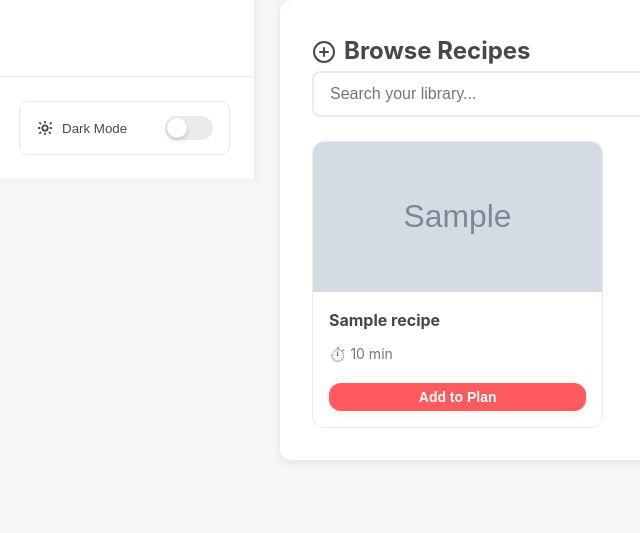
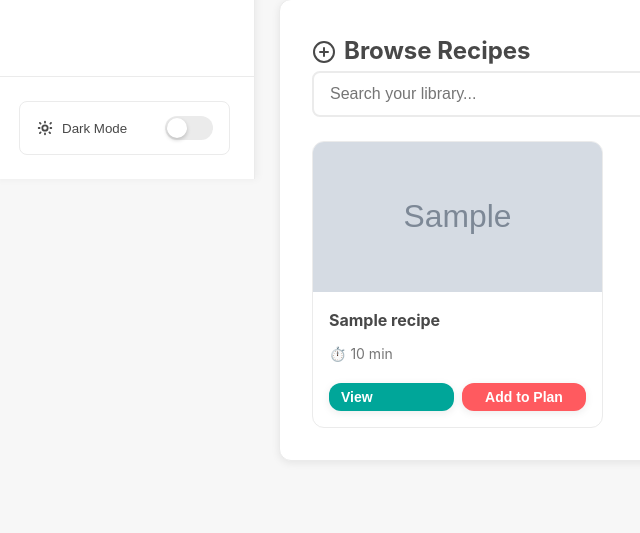
Before and after one commit to ladkam/Test, a Flask app: page /planner in a window 1280 px wide. Shown: the part 621-1154 px from the top of the page, without its empty margins (5-645 px from the left). Run offline with Flask 3, Linux system fonts and the light colour scheme; a user stored in the database is signed in; tables that the repository leaves empty hold one stand-in row (values such as "Sample post"); grey boxes marked "Sample" are stand-in pictures; data that the repository does not hold is empty; some libraries are stand-ins or nearby versions.

Commit message:
Add recipe detail view to planner library section
- Make recipe images and titles clickable to view details
- Add "View" button alongside "Add to Plan" button
- Add CSS for side-by-side button layout
- Add hover effect for clickable titles

```diff
--- a/static/css/style.css
+++ b/static/css/style.css
@@ -2480,6 +2480,11 @@ textarea:focus {
     color: var(--text-primary);
 }
 
+.available-recipe-content h4[onclick]:hover {
+    color: var(--primary-color);
+    text-decoration: underline;
+}
+
 .recipe-time {
     font-size: 0.875rem;
     color: var(--text-secondary);
@@ -2487,6 +2492,17 @@ textarea:focus {
 
 .available-recipe-card .btn {
     margin: 0 1rem 1rem 1rem;
+}
+
+.available-recipe-actions {
+    display: flex;
+    gap: 0.5rem;
+    padding: 0 1rem 1rem 1rem;
+}
+
+.available-recipe-actions .btn {
+    flex: 1;
+    margin: 0;
 }
 
 /* Shopping List */
--- a/static/js/planner.js
+++ b/static/js/planner.js
@@ -147,13 +147,16 @@ function displayAvailableRecipes() {
         const healthScoreHtml = getHealthScoreBadge(recipe.health_score);
         return `
             <div class="available-recipe-card">
-                ${recipe.image_url ? `<img src="${recipe.image_url}" class="available-recipe-image" alt="${recipe.title}">` : '<div class="available-recipe-placeholder">No Image</div>'}
+                ${recipe.image_url ? `<img src="${recipe.image_url}" class="available-recipe-image" alt="${recipe.title}" onclick="showRecipeDetail(${recipe.id})" style="cursor: pointer;" title="Click to view details">` : `<div class="available-recipe-placeholder" onclick="showRecipeDetail(${recipe.id})" style="cursor: pointer;" title="Click to view details">No Image</div>`}
                 <div class="available-recipe-content">
-                    <h4>${escapeHtml(recipe.title)}</h4>
+                    <h4 onclick="showRecipeDetail(${recipe.id})" style="cursor: pointer;" title="Click to view details">${escapeHtml(recipe.title)}</h4>
                     ${recipe.total_time ? `<span class="recipe-time">⏱️ ${formatTime(recipe.total_time)}</span>` : ''}
                     ${healthScoreHtml}
                 </div>
-                <button onclick="addToPlan(${recipe.id})" class="btn btn-primary btn-sm">Add to Plan</button>
+                <div class="available-recipe-actions">
+                    <button onclick="showRecipeDetail(${recipe.id})" class="btn btn-secondary btn-sm">View</button>
+                    <button onclick="addToPlan(${recipe.id})" class="btn btn-primary btn-sm">Add to Plan</button>
+                </div>
             </div>
         `;
     }).join('');
```
